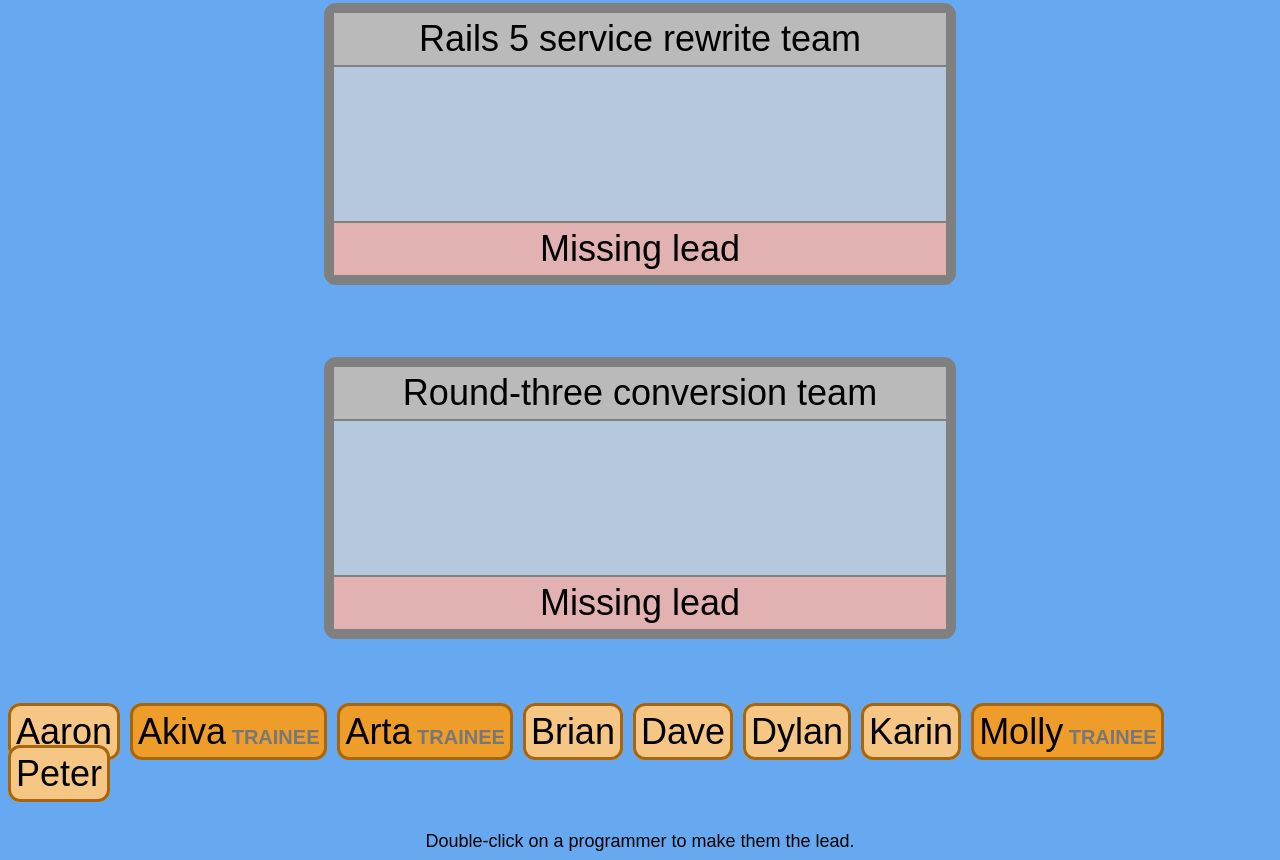
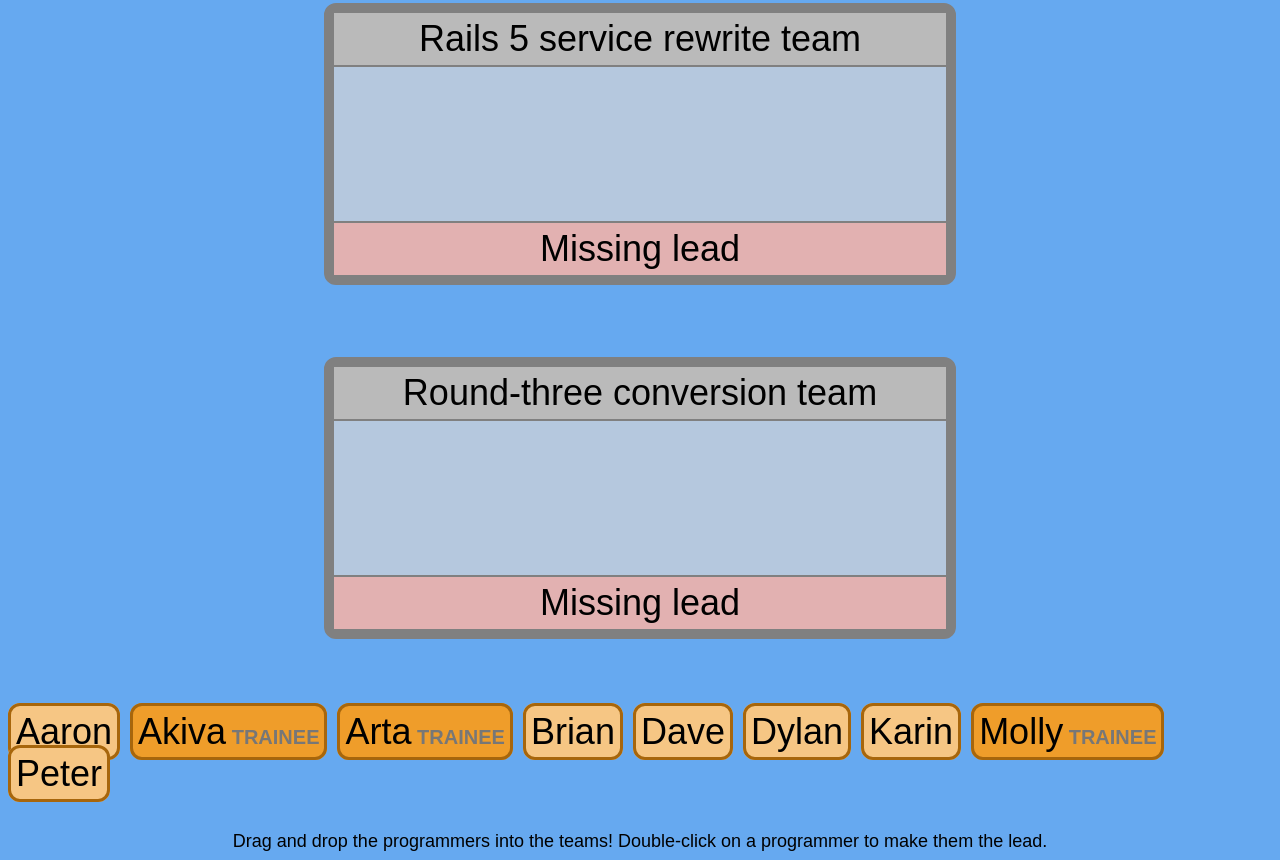
Before and after one commit to dfaulken/teams, a plain HTML site: page index.html in a window 1280 px wide. Shown: the part 423-1283 px from the top of the page. Drawn offline with Linux system fonts and the light colour scheme.

Commit message:
Less of an explanation, more of an exhortation

```diff
--- a/index.html
+++ b/index.html
@@ -39,7 +39,7 @@
     <div class="programmer trainee">Molly</div>
     <div class=programmer>Peter</div>
     <div class=explanation>
-      Double-click on a programmer to make them the lead.
+      Drag and drop the programmers into the teams! Double-click on a programmer to make them the lead.
     </div>
   </body>
 </html>
```
